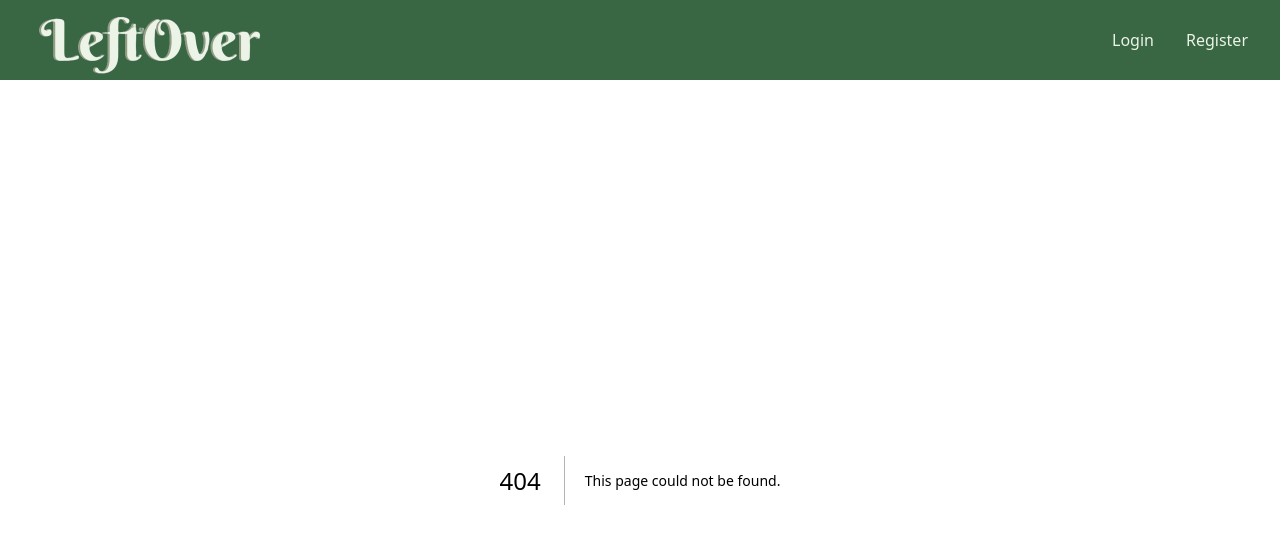
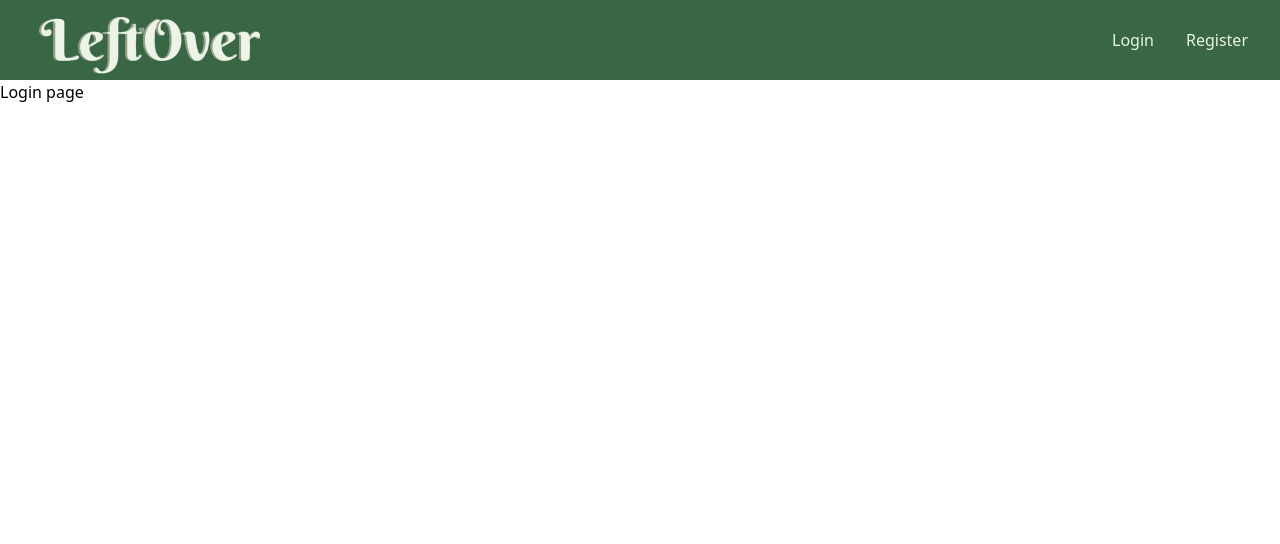
Before and after one commit to mastergoureau/EPantry, a Next.js app in the folder COP4521/leftover/: page /login in a window 1280 px wide. Before the commit this address had no page. Shown: the top 544 px of the page. Built offline with nearby package versions, Linux system fonts and the light colour scheme.

Commit message:
Adds login page

```diff
--- /dev/null
+++ b/COP4521/leftover/src/app/login/page.js
@@ -0,0 +1,7 @@
+export default function Login() {
+    return (
+      <div>
+        Login page
+      </div>
+    );
+  }
```
